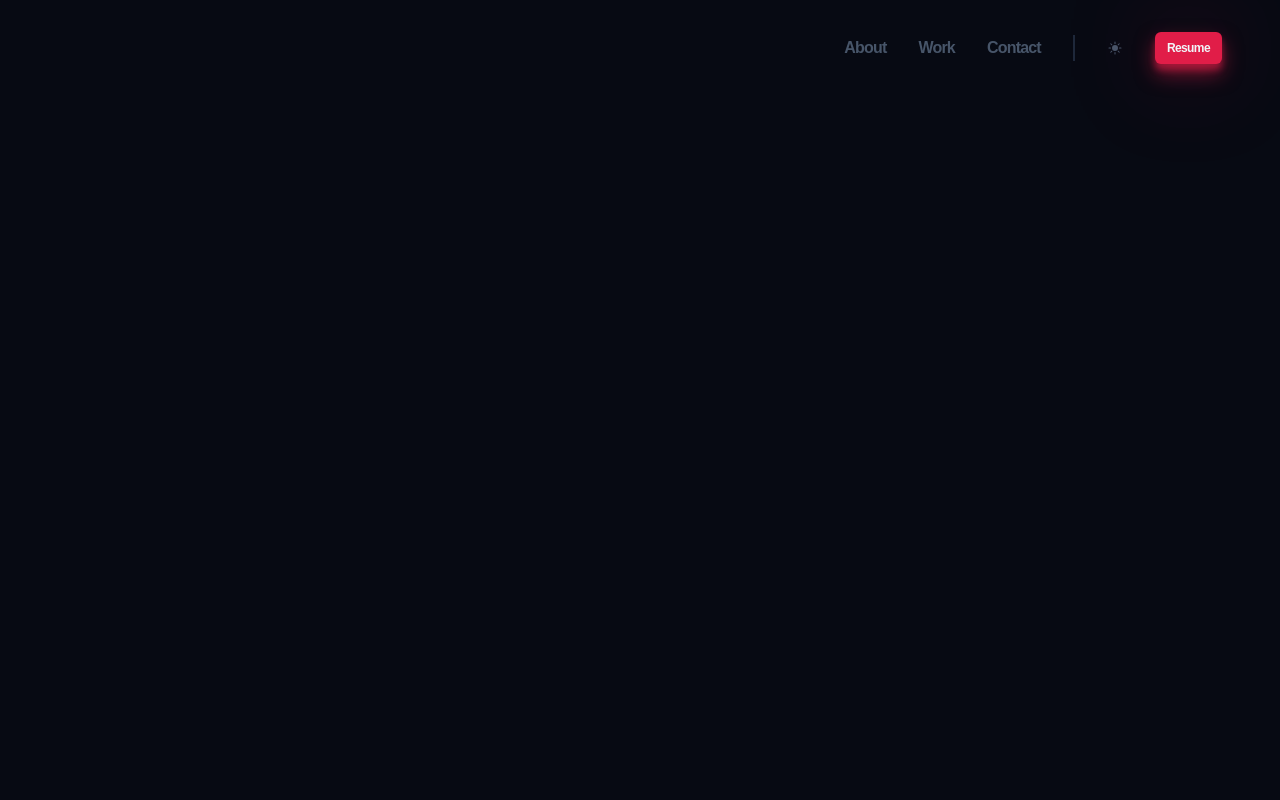
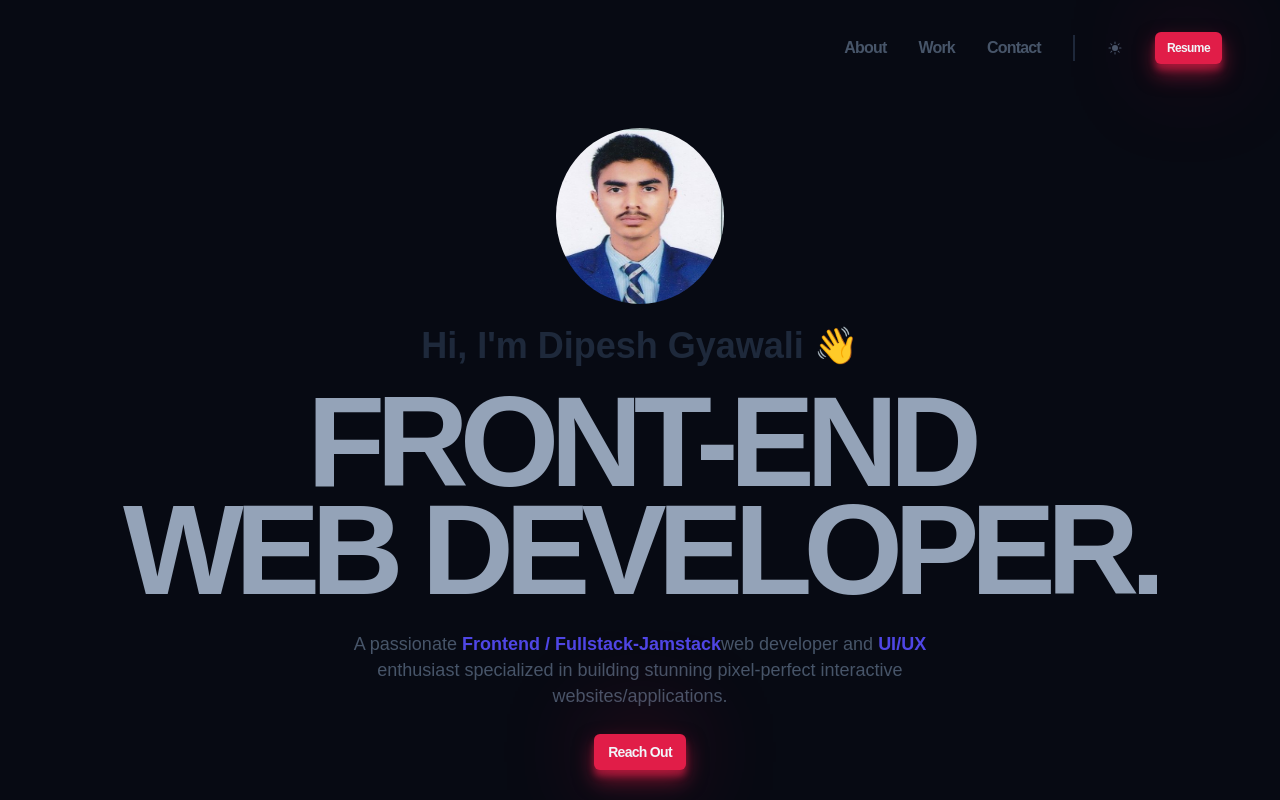
Before and after one commit to Dipesh-Gyawali/CSS-Portfolio, a website built with Vite: page portfolio/index.html in a window 1280 px wide. Built offline with nearby package versions, Linux system fonts and the light colour scheme.

Commit message:
feat: hero section added

```diff
--- /dev/null
+++ b/portfolio/hero.css
@@ -0,0 +1,57 @@
+.hero{
+    text-align: center;
+
+    display: flex;
+    flex-direction: column;
+    justify-content: center;
+    align-items: center;
+    gap: 1.6em;
+    margin-top: 0.5rem;
+}
+.hero__img{
+    border-radius: 50%;
+    height: 11rem;
+    width: 10.5rem;
+}
+.hero__subtitle{
+    font-size: var(--size-4xl);
+    color: var(--clr-slate800);
+    line-height: 0.9;
+}
+.hero__title{
+    color: var(--clr-slate400);
+    font-size: var(--size-9xl);
+    text-transform: uppercase;
+    font-weight: 800;
+    line-height: 0.85;
+    letter-spacing: -0.07em;
+}
+.hero__description{
+    max-width: 60ch;
+    font-size: var(--size-lg);
+    color: var(--clr-slate600);
+}
+.hero_btn{
+    text-transform: capitalize;
+    font-size: var(--size-sm);
+}
+/* md */
+@media (max-width: 768px) {
+    .hero__subtitle{
+        font-size: var(--size-3xl);
+    }
+    .hero__title{
+        font-size: var(--size-7xl);
+    }
+}
+
+/* xs */
+@media (max-width: 475px) {
+    .hero__subtitle{
+        font-size: var(--size-2xl);
+    }
+    .hero__title{
+        font-size: var(--size-4xl);
+        line-height: 1;
+    }
+}
--- a/portfolio/index.html
+++ b/portfolio/index.html
@@ -51,7 +51,29 @@
           </svg>
         </button>
       </nav>
+    </header>
 
-    </header>
+    <main>
+      <!----------Hero Section-------------->
+      <section class="hero container">
+        <img class="hero__img" src="./public/dipesh.jpg" alt="Profile pic">
+        <h2 class="hero__subtitle">Hi, I'm Dipesh Gyawali 👋</h2>
+        <h1 class="hero__title">
+          FRONT-END<br>
+          WEB DEVELOPER.
+        </h1>
+        <p class="hero__description">
+          A passionate <strong>Frontend / Fullstack-Jamstack</strong>web developer and <strong>UI/UX</strong>
+          enthusiast specialized in building stunning pixel-perfect interactive
+          websites/applications.
+        </p>
+        <a class="hero_btn btn" href="#">Reach out</a>
+      </section>
+
+      <!----------About Section-------------->
+
+      <!-- <section></section> -->
+
+    </main>
   </body>
 </html>
--- a/portfolio/main.js
+++ b/portfolio/main.js
@@ -1,4 +1,5 @@
 import './modern-normalize.css'
 import './style.css'
 import './header.css'
+import './hero.css'
 import './utils.css'
```
Also changed, not shown: portfolio/public/dipesh.jpg (added).
